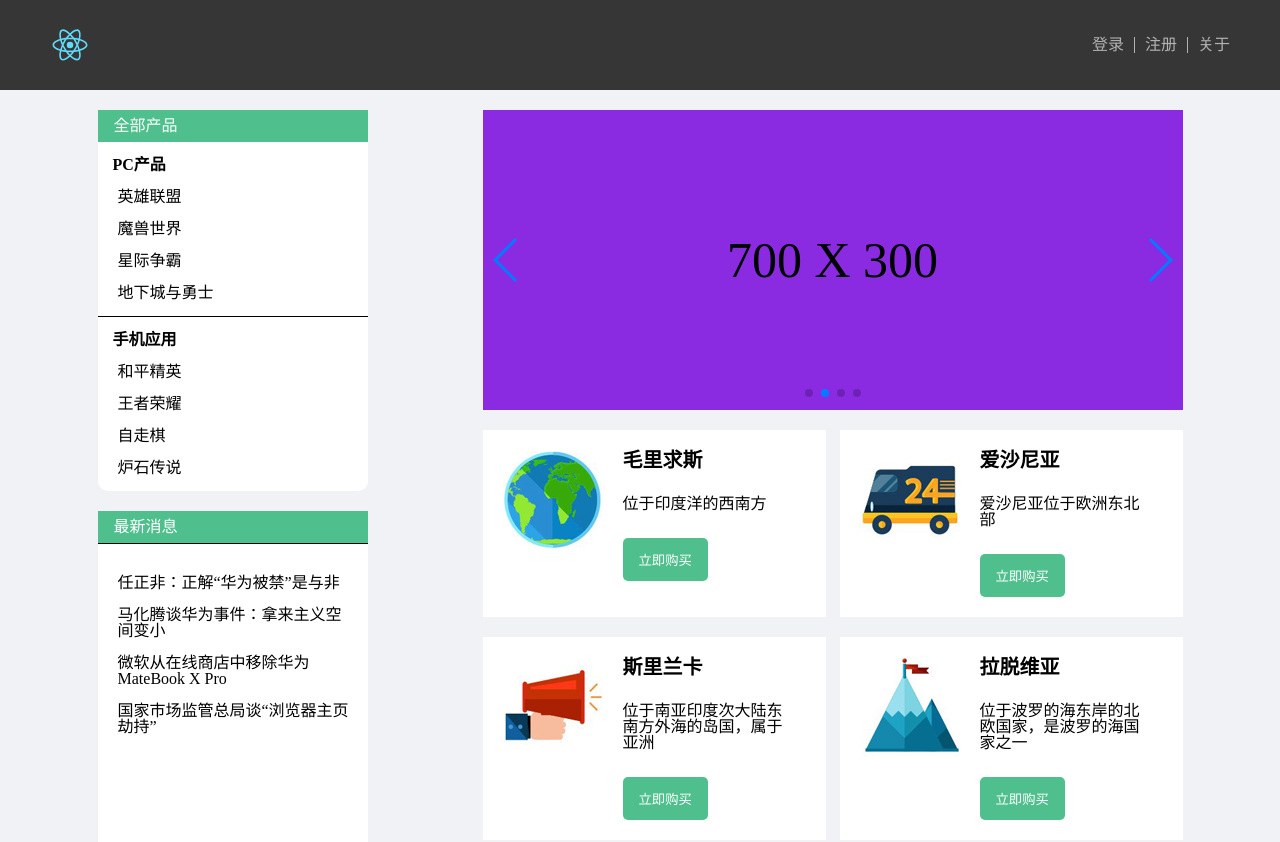
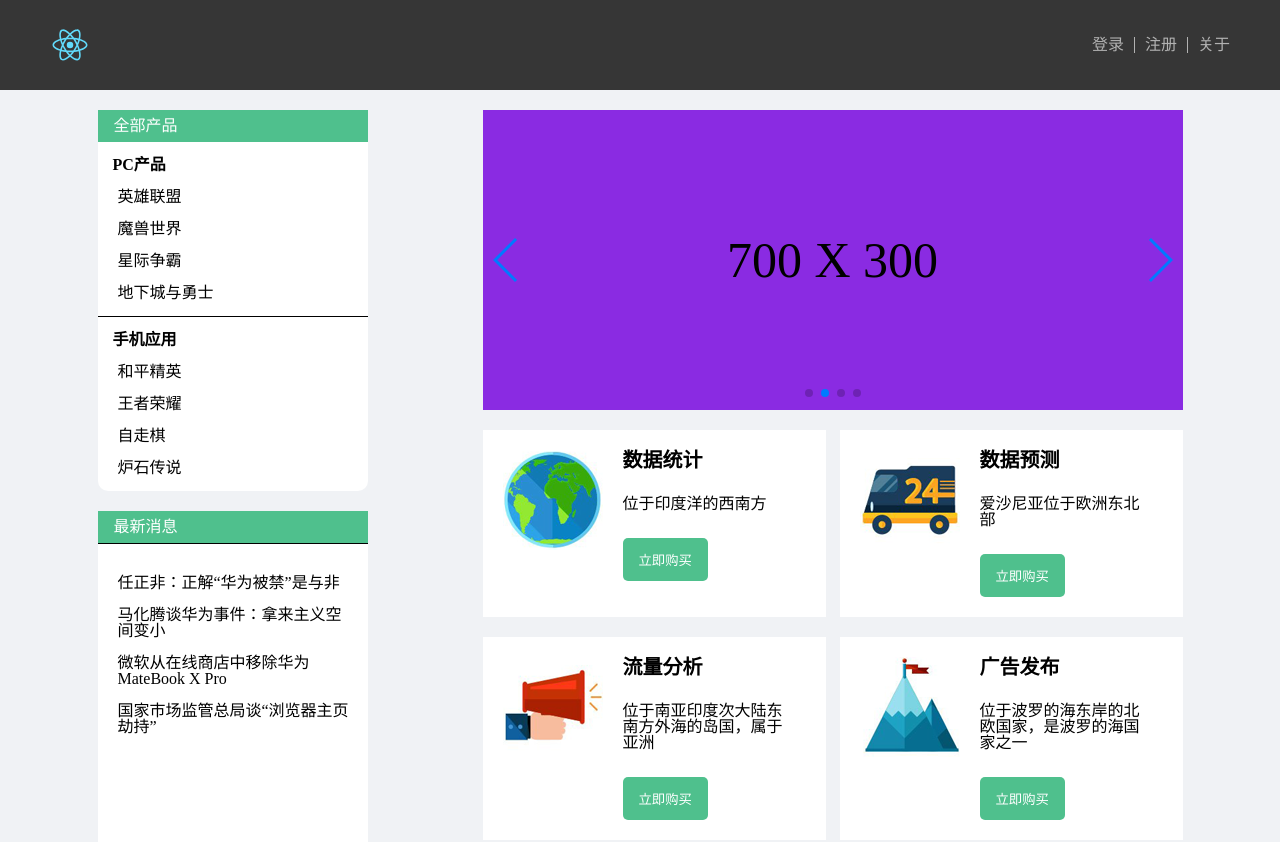
Before and after one commit to allowChen/ReactDemo, a React (Create React App) app: page /detail#/home in a window 1280 px wide. Shown: the top 842 px of the page. Built offline with nearby package versions, Linux system fonts and the light colour scheme.

Commit message:
大体完成

```diff
--- a/src/detail/my-main/my-main.js
+++ b/src/detail/my-main/my-main.js
@@ -6,14 +6,16 @@ import DataStatistics from './right-content/data-statistics/data-statistics'
 import DataForecasting from './right-content/data-forecasting/data-forecasting'
 import FlowAnalysis from './right-content/flow-analysis/flow-analysis'
 import Advertising from './right-content/advertising/advertising'
+import {withRouter} from 'react-router-dom'
 
 class MyMain extends React.Component {
     constructor(props) {
         super(props)
+        let num = Number(this.props.location.search.replace(/[^0-9]/g,''))
         this.state = {
             show: 'none',
             obj: null,
-      flag: 1
+            flag: num ? num+1 : 1
         }
     }
 
@@ -40,24 +42,32 @@ class MyMain extends React.Component {
         let flag = this.state.flag
         return (
             <div>
-      <BuyInfo show={this.state.show} obj={this.state.obj} onClick={(params) => this.close(params)}></BuyInfo>
+                <BuyInfo show={this.state.show} obj={this.state.obj} onClick={(params) => this.close(params)}/>
                 <div className="F-parent">
-        <LeftTitle flag={flag} onClick={(e) => this.handleClick(e)}></LeftTitle>
+                    <LeftTitle flag={flag} onClick={(e) => this.handleClick(e)}/>
                     {/*数据统计*/}
-        <div style={{display: flag===1?'block':'none'}}>
-          <DataStatistics  onClick={(params) => {this.open(params)}}></DataStatistics>
+                    <div style={{display: flag === 1 ? 'block' : 'none'}}>
+                        <DataStatistics onClick={(params) => {
+                            this.open(params)
+                        }}/>
                     </div>
                     {/*数据预测*/}
-        <div style={{display: flag===2?'block':'none'}}>
-          <DataForecasting onClick={(params) => {this.open(params)}}></DataForecasting>
+                    <div style={{display: flag === 2 ? 'block' : 'none'}}>
+                        <DataForecasting onClick={(params) => {
+                            this.open(params)
+                        }}/>
                     </div>
                     {/*流量分析*/}
-        <div style={{display: flag===3?'block':'none'}}>
-          <FlowAnalysis onClick={(params) => {this.open(params)}}></FlowAnalysis>
+                    <div style={{display: flag === 3 ? 'block' : 'none'}}>
+                        <FlowAnalysis onClick={(params) => {
+                            this.open(params)
+                        }}/>
                     </div>
                     {/*广告发布*/}
-        <div style={{display: flag===4?'block':'none'}}>
-          <Advertising onClick={(params) => {this.open(params)}}></Advertising>
+                    <div style={{display: flag === 4 ? 'block' : 'none'}}>
+                        <Advertising onClick={(params) => {
+                            this.open(params)
+                        }}/>
                     </div>
                 </div>
             </div>
@@ -66,4 +76,4 @@ class MyMain extends React.Component {
 
 }
 
-export default MyMain
+export default withRouter(MyMain)
--- a/src/home/Home.js
+++ b/src/home/Home.js
@@ -13,17 +13,17 @@ class Home extends Component {
     // }
     render() {
         return (
-            <div className='home'>
-                <MHead/>
-                <div className='main'>
-                    <HashRouter>
+            <HashRouter>
+                <div className='home'>
+                    <MHead/>
+                    <div className='main'>
                         <Route exact path="/" render={() => <Redirect to='/home'/>}/>
                         <Route path='/home' component={MBody}/>
                         <Route path='/detail' component={MyMain}/>
-                    </HashRouter>
+                    </div>
+                    <MFoot/>
                 </div>
-                <MFoot/>
-            </div>
+            </HashRouter>
         )
     }
 }
--- a/src/home/body/Body.js
+++ b/src/home/body/Body.js
@@ -28,22 +28,22 @@ class Body extends Component {
             link: [
                 {
                     img: require('../../images/1.png'),
-                    title: '毛里求斯',
+                    title: '数据统计',
                     con: '位于印度洋的西南方'
                 },
                 {
                     img: require('../../images/2.png'),
-                    title: '爱沙尼亚',
+                    title: '数据预测',
                     con: '爱沙尼亚位于欧洲东北部'
                 },
                 {
                     img: require('../../images/3.png'),
-                    title: ' 斯里兰卡',
+                    title: ' 流量分析',
                     con: ' 位于南亚印度次大陆东南方外海的岛国，属于亚洲'
                 },
                 {
                     img: require('../../images/4.png'),
-                    title: '拉脱维亚',
+                    title: '广告发布',
                     con: '位于波罗的海东岸的北欧国家，是波罗的海国家之一'
                 }
             ]
@@ -52,7 +52,7 @@ class Body extends Component {
 
     links() {
         return this.state.link.map((item,index)=>{
-            return <Linker key={index} con={item} />
+            return <Linker key={index} index={index} con={item} />
         })
     }
 
--- a/src/home/body/Linker.js
+++ b/src/home/body/Linker.js
@@ -1,4 +1,8 @@
 import React, {Component} from 'react'
+import {withRouter} from 'react-router-dom'
+
+
+
 import './links.css'
 
 class Linker extends Component{
@@ -17,10 +21,10 @@ class Linker extends Component{
                 <div className='link-con'>
                     <h2>{link.title}</h2>
                     <p>{link.con}</p>
-                    <button>立即购买</button>
+                    <button onClick={()=>this.props.history.push('/detail?flag='+this.props.index)}>立即购买</button>
                 </div>
             </div>
         )
     }
 }
-export default Linker
+export default withRouter(Linker)
--- a/src/home/header/Head.js
+++ b/src/home/header/Head.js
@@ -1,5 +1,6 @@
 import React, {Component} from 'react';
 import Logo from '../../images/logo.svg'
+import {withRouter} from 'react-router-dom'
 import './head.css'
 
 class Header extends Component {
@@ -114,7 +115,7 @@ class Header extends Component {
             <div className='header'>
                 <div className='head-con'>
                     <div className='head-logo'>
-                        <img src={Logo} alt=""/>
+                        <img onClick={()=>this.props.history.push('/home')} src={Logo} alt=""/>
                     </div>
                     <ul className='logon'>{this.defaultLogon()}</ul>
                 </div>
@@ -126,4 +127,4 @@ class Header extends Component {
     }
 }
 
-export default Header
+export default withRouter(Header)
```
Lines whose indentation alone changed are shown as unchanged.
